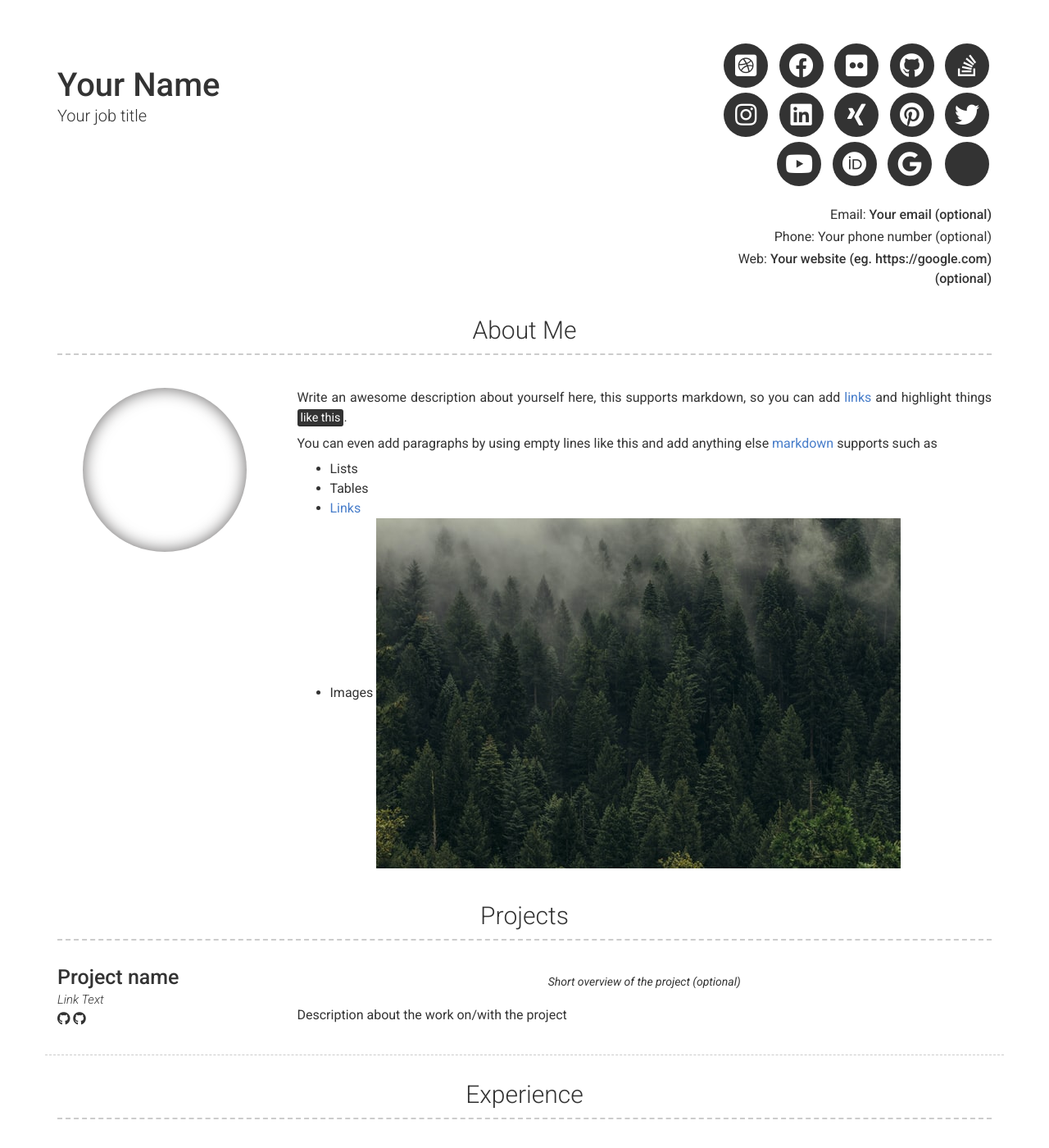
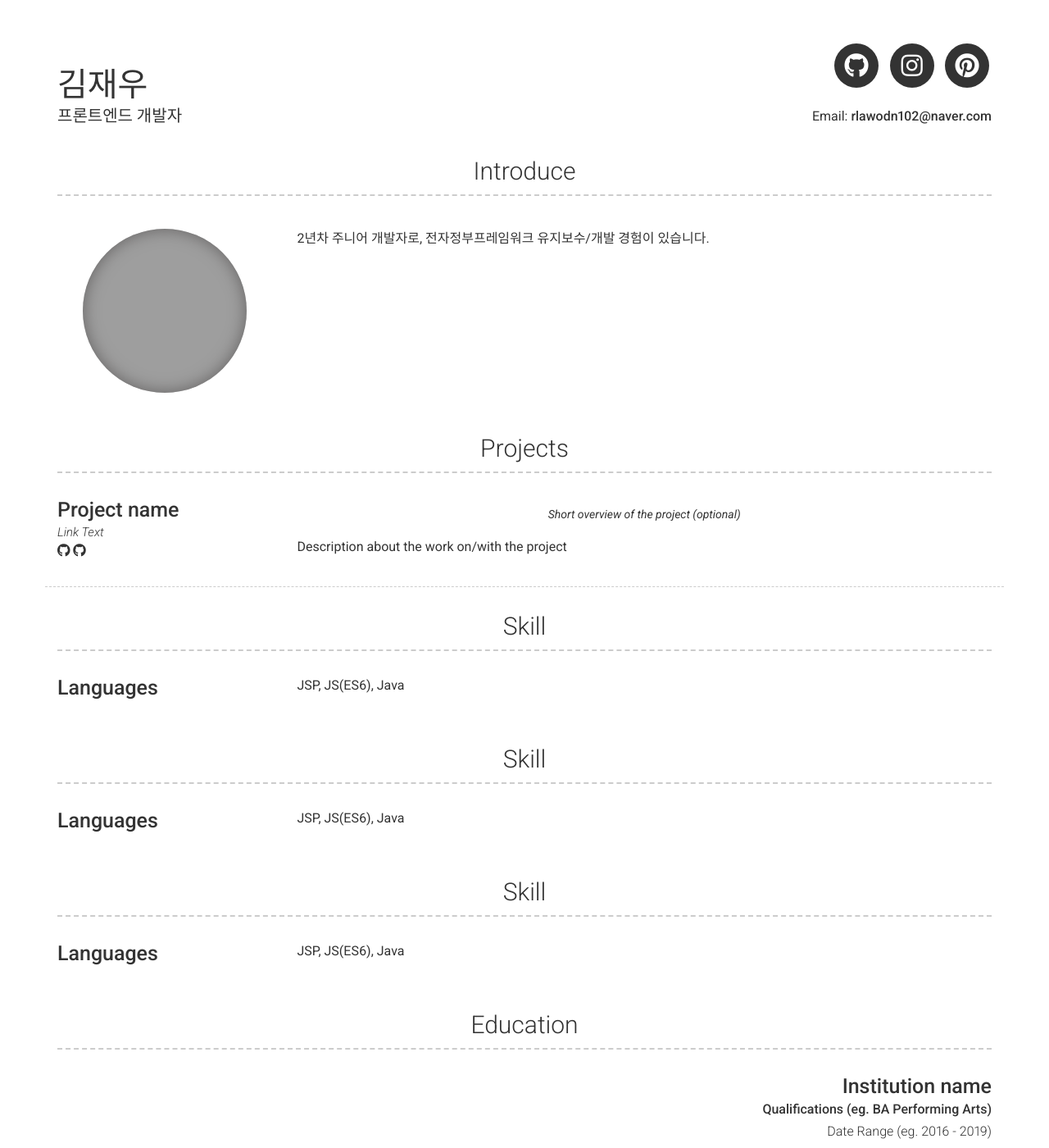
Before and after one commit to rlawodn102/rlawodn102.github.io, a Jekyll site: the page built from index.md, in a window 1280 px wide and 1400 px high. Shown: the whole window at 82% size. Built offline with Jekyll 4.4.1, drawn with Linux system fonts in a browser that asks for light colours; nearby versions of some CDN libraries; some of the changed text lies outside the part shown; grey boxes are pictures that could not be loaded.

Commit message:
profile modify

```diff
--- a/_config.yml
+++ b/_config.yml
@@ -6,38 +6,38 @@ repository: Git repository where your resume will be hosted, only required if yo
 version: 2
 
 # Personal info
-name: Your Name
-title: Your job title
-email: Your email (optional)
+name: 김재우
+title: 프론트엔드 개발자
+email: rlawodn102@naver.com
 # email_title: Email (Email title override)
-phone: Your phone number (optional)
+# phone: Your phone number (optional)
 # phone_title: Phone (Phone title override)
-website: Your website (eg. https://google.com)(optional)
+# website: Your website (eg. https://google.com)(optional)
 # website_title: Web (Website title override)
 
 # Dark Mode (true/false/never)
 darkmode: false
 
 # Social links
-twitter_username: jekyllrb
-github_username:  jekyll
-stackoverflow_username: "00000001"
-dribbble_username: jekyll
-facebook_username: jekyll
-flickr_username: jekyll
-instagram_username: jekyll
-linkedin_username: jekyll
-xing_username: jekyll
-pinterest_username: jekyll
-youtube_username: jekyll
-orcid_username: 0000-0000-0000-0000
-googlescholar_username: D847cGsAAAAJ
+# twitter_username: jekyllrb
+github_username:  rlawodn102
+# stackoverflow_username: "00000001"
+# dribbble_username: jekyll
+# facebook_username: jekyll
+# flickr_username: jekyll
+instagram_username: crazy_j.w
+# linkedin_username: jekyll
+# xing_username: jekyll
+pinterest_username: rlawodn102
+# youtube_username: jekyll
+# orcid_username: 0000-0000-0000-0000
+# googlescholar_username: D847cGsAAAAJ
 
 # Additional icon links
-additional_links:
-- title: Link name
-  icon: Font Awesome brand icon name (eg. fab fa-twitter) (https://fontawesome.com/icons?d=gallery&s=brands&m=free)
-  url: Link url (eg. https://google.com)
+# additional_links:
+# - title: Link name
+#   icon: Font Awesome brand icon name (eg. fab fa-twitter) (https://fontawesome.com/icons?d=gallery&s=brands&m=free)
+#   url: Link url (eg. https://google.com)
 # - title: another link
 #   icon: font awesome brand icon name (eg. fab fa-twitter) (https://fontawesome.com/icons?d=gallery&s=brands&m=free)
 #   url: Link url (eg. https://google.com)
@@ -49,16 +49,11 @@ additional_links:
 # google_analytics: "UA-00000000-0"
 
 # About Section
-# about_title: About Me (Use this to override about section title)
-about_profile_image: Directory of profile image (eg. images/profile.jpg)
+about_title: Introduce
+about_profile_image: images/profile_photo_jaewoo.jpg
 about_content: | # this will include new lines to allow paragraphs
-  Write an awesome description about yourself here, this supports markdown, so you can add [links](http://foobar.com) and highlight things <mark>like this</mark>.
+  2년차 주니어 개발자로, 전자정부프레임워크 유지보수/개발 경험이 있습니다.
 
-  You can even add paragraphs by using empty lines like this and add anything else [markdown](https://www.markdownguide.org/getting-started#what-is-markdown) supports such as
-    - Lists
-    - Tables
-    - <a href="google.com">Links</a>
-    - Images ![alt text](/images/landscape-trees.jpg "Trees")
 
 content:
   - title: Projects # Title for the section
@@ -81,18 +76,33 @@ content:
           Short overview of the project (optional)
         description: | # this will include new lines to allow paragraphs
           Description about the work on/with the project
-  - title: Experience
+  - title: Skill
     layout: list
     content:
-      - layout: right
-        title: Company name
-        sub_title: Job title
-        caption: Date Range (eg. November 2016 - present)
-        link: Link to company (optional)
-        quote: >
-          Short description of the company (optional)
+      - layout: left
+        title: Languages
+        # sub_title: Job title
+        # caption: Date Range (eg. November 2016 - present)
+        # link: Link to company (optional)
+        # quote: >
+        #   Short description of the company (optional)
         description: | # this will include new lines to allow paragraphs
-          Description of role
+          JSP, JS(ES6), Java
+        # title:
+  - title: Skill
+    layout: list
+    content:
+      - layout: left
+        title: Languages
+        description: | # this will include new lines to allow paragraphs
+          JSP, JS(ES6), Java
+  - title: Skill
+    layout: list
+    content:
+      - layout: left
+        title: Languages
+        description: | # this will include new lines to allow paragraphs
+          JSP, JS(ES6), Java
   - title: Education
     layout: list
     content:
```
Also changed, not shown: 1 other file.
